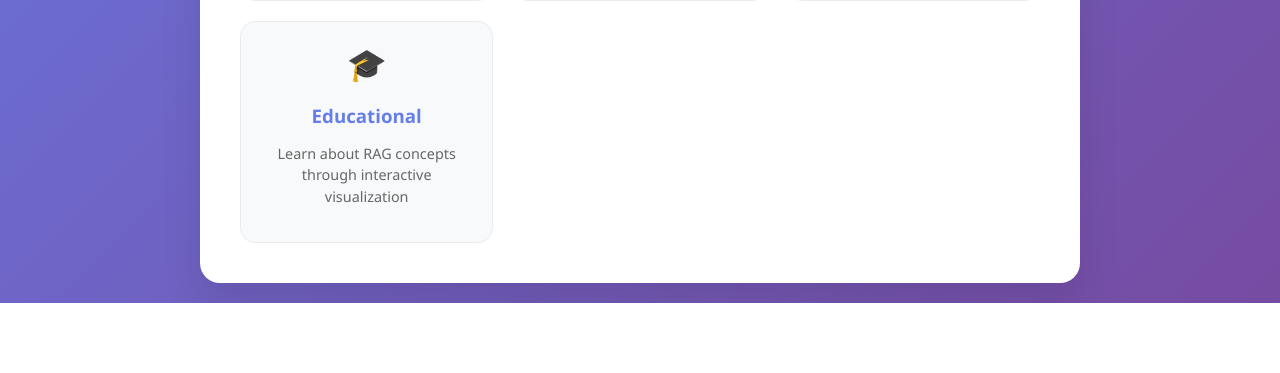
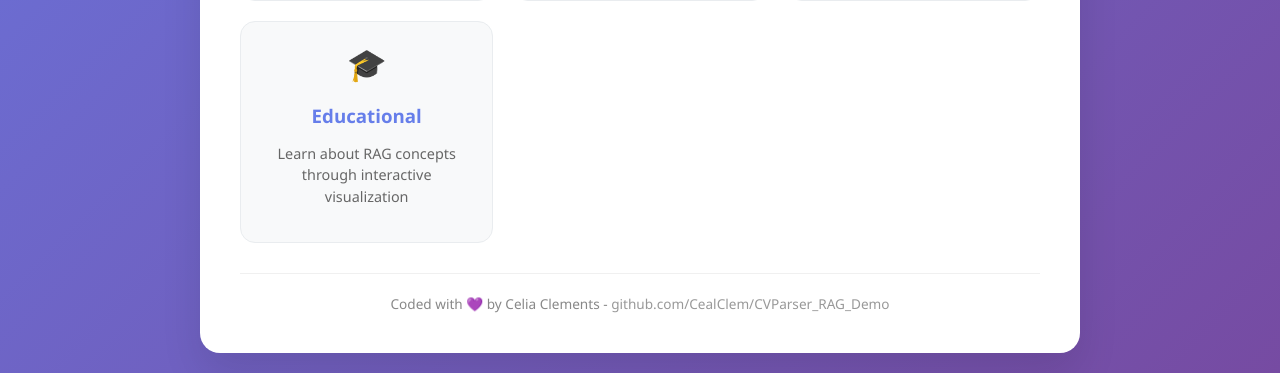
Before and after one commit to CealClem/CVParser_RAG_Demo, a Flask app: page / in a window 1280 px wide. Shown: the part 924-1297 px from the top of the page. Before the commit the page ends 1227 px from the top, so only its background shows below. Run offline with Flask 3, Linux system fonts and the light colour scheme.

Commit message:
add link to github repo and link to hosted project on render

```diff
--- a/templates/index.html
+++ b/templates/index.html
@@ -19,6 +19,24 @@
         padding: 40px;
         border-radius: 20px;
         box-shadow: 0 20px 40px rgba(0, 0, 0, 0.1);
+      }
+      .container > div:last-child {
+        text-align: center;
+        margin-top: 30px;
+        padding-top: 20px;
+        font-size: 0.85rem;
+        color: #888;
+        border-top: 1px solid #f0f0f0;
+      }
+
+      .container > div:last-child a {
+        color: #999;
+        text-decoration: none;
+        transition: color 0.3s ease;
+      }
+
+      .container > div:last-child a:hover {
+        color: #667eea;
       }
 
       h1 {
@@ -175,6 +193,9 @@
           <p>Learn about RAG concepts through interactive visualization</p>
         </div>
       </div>
+      <div> Coded with 💜 by Celia Clements -
+        <a href="https://github.com/CealClem/CVParser_RAG_Demo/" target="_blank">github.com/CealClem/CVParser_RAG_Demo</a>
+      </div>
     </div>
   </body>
 </html>
```
Also changed, not shown: templates/rag_demo.html (+12 -0 lines), templates/result.html (+12 -0 lines), README.md.
